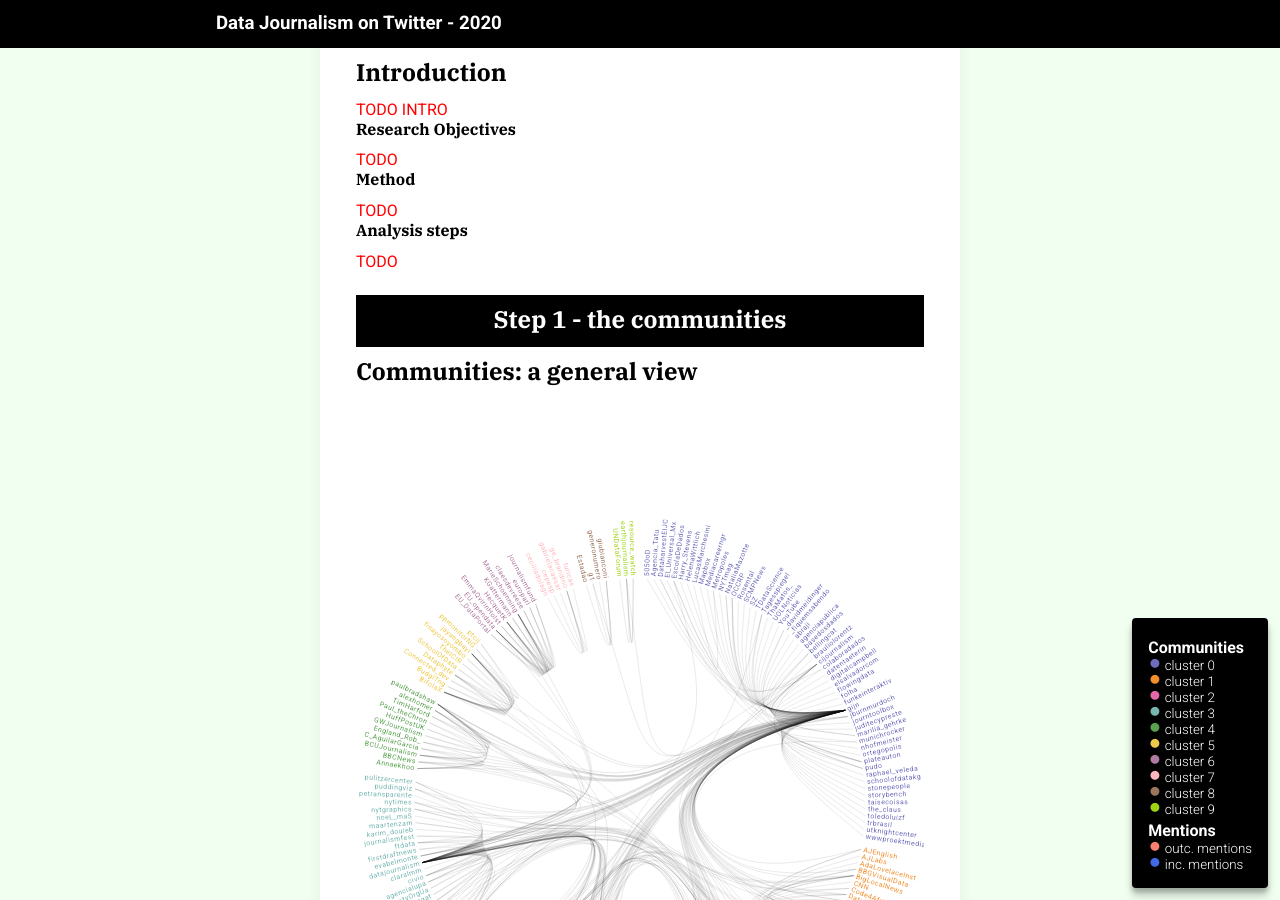
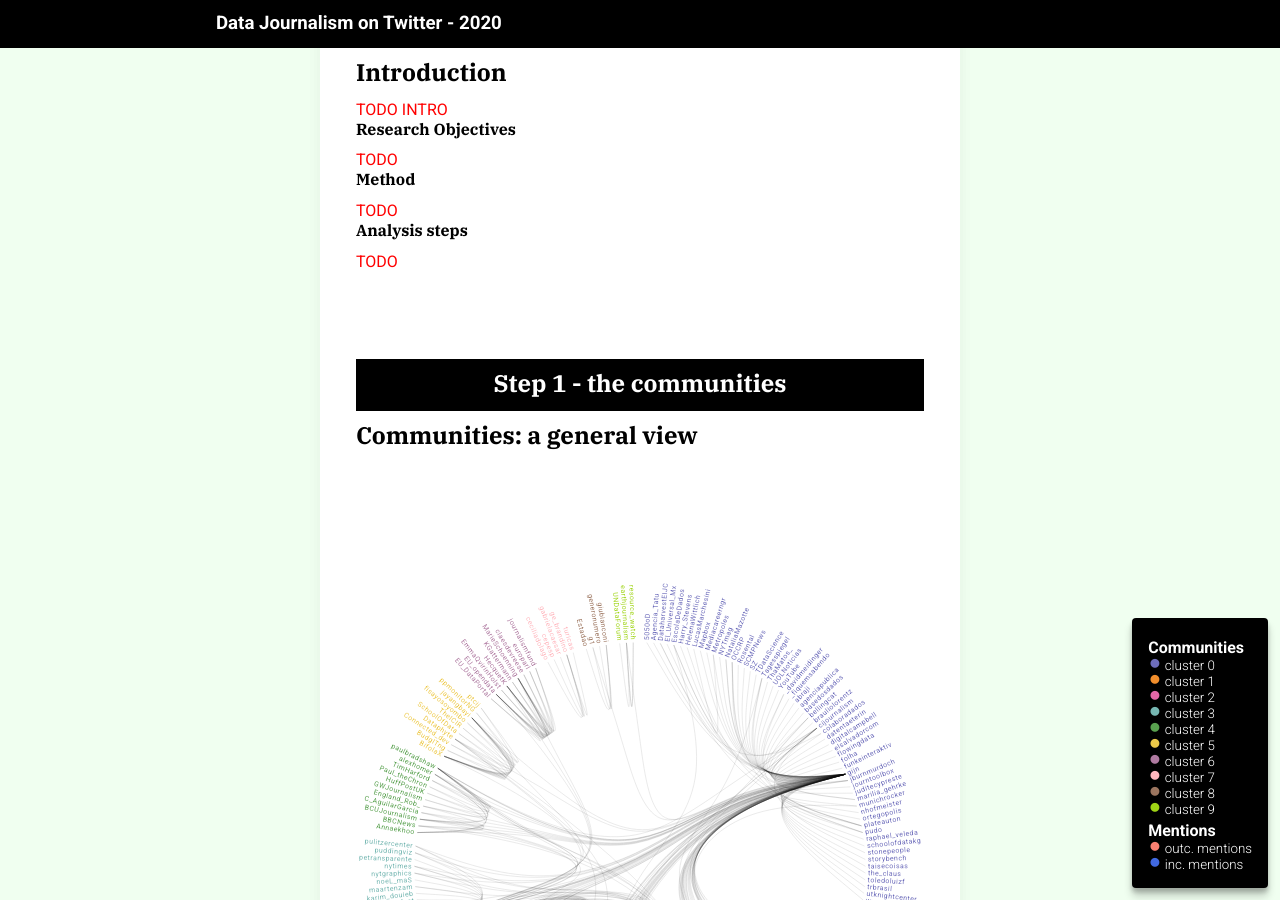
Before and after one commit to Sblbl/ddj_net_viewer, a Jekyll site: the page built from index.markdown, in a window 1280 px wide and 900 px high. Built offline with Jekyll 4.4.1, drawn with Linux system fonts in a browser that asks for light colours.

Commit message:
small fixes

```diff
--- a/style/style.css
+++ b/style/style.css
@@ -70,6 +70,7 @@ h2 {
 /*SECTION*/
 .section {
 	text-align: center;
+	padding-bottom: 64px;
 }
 
 .section h2 {
```
Also changed, not shown: 2 other files.
